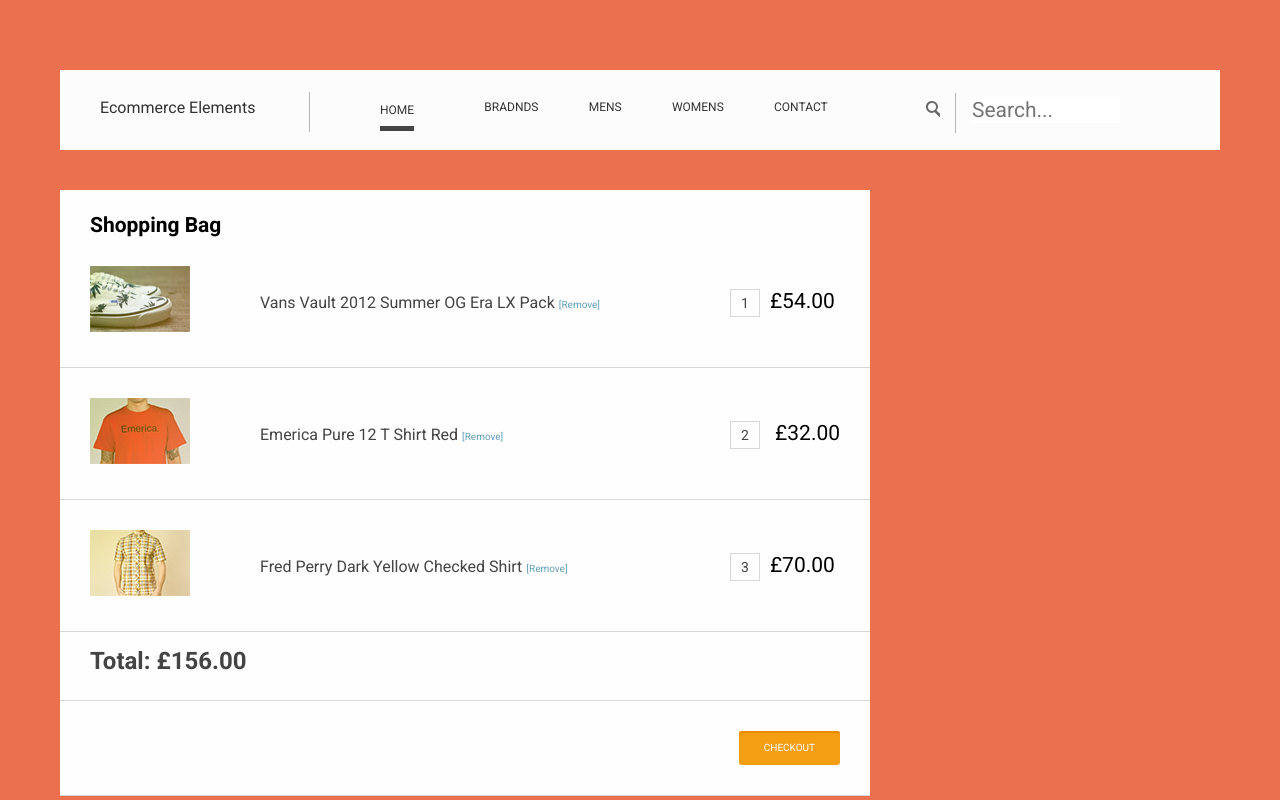
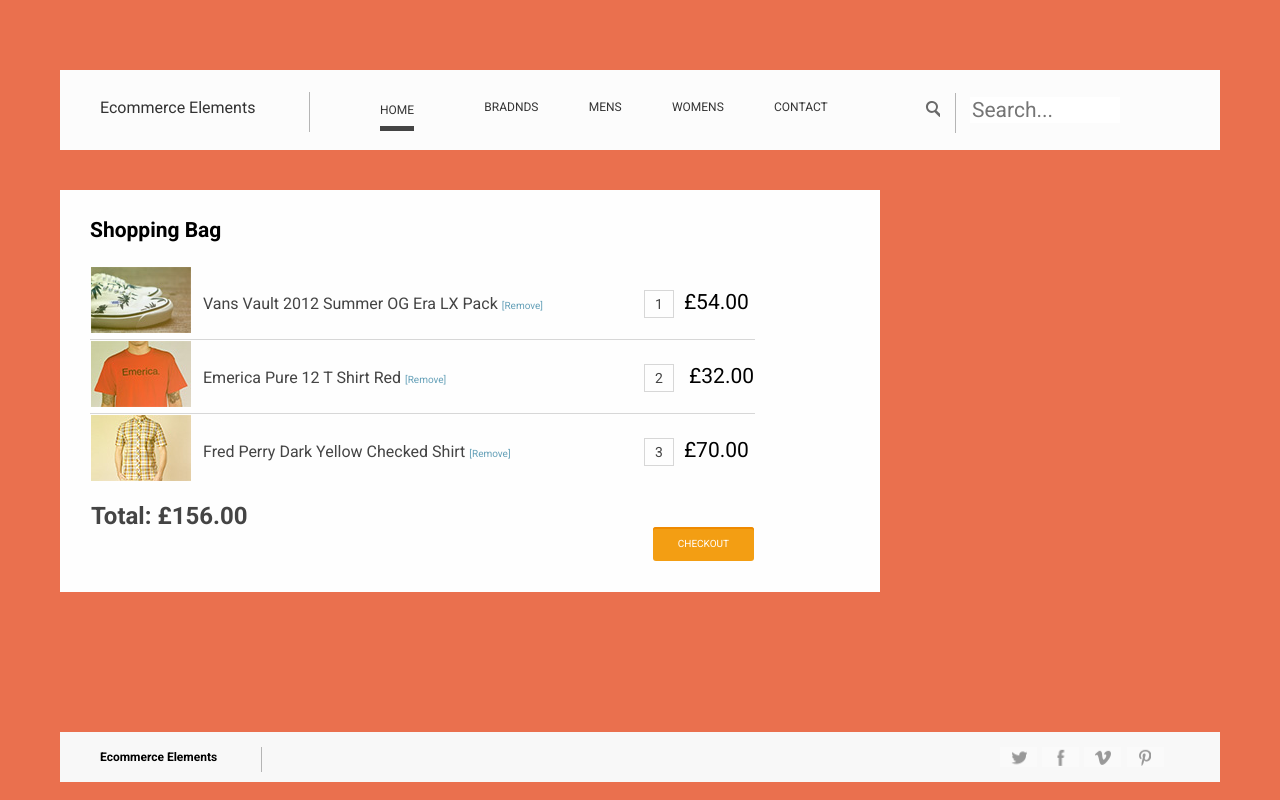
Before and after one commit to bogdanGR/ray-ban, a plain HTML site: page shopping-bag.html in a window 1280 px wide. Shown: the top 800 px of the page. Drawn offline with Linux system fonts and the light colour scheme.

Commit message:
Update 2016-11-19T17:30:09.967Z

```diff
--- a/css/style.css
+++ b/css/style.css
@@ -778,19 +778,15 @@
   text-decoration: none; }
 
 .table {
-  margin-bottom: 140px;
-  padding: 30px;
-  background-color: #fefefe;
   border-spacing: 0;
   border-collapse: collapse; }
 
-td {
-  border-bottom: 1px solid #d7d7d7;
-  padding: 30px; }
+.table__td {
+  border-bottom: 1px solid #d7d7d7; }
 
 .table__title {
-  padding-left: 30px;
-  padding-top: 25px;
+  margin: 0;
+  padding-bottom: 25px;
   font-size: 21px;
   line-height: 21px;
   font-weight: 700;
@@ -843,3 +839,9 @@
   line-height: 18px;
   font-weight: 700;
   color: #444444; }
+
+.content {
+  width: 760px;
+  margin-bottom: 140px;
+  padding: 30px;
+  background-color: #fefefe; }
--- a/shopping bag.html
+++ b/shopping-bag.html
@@ -40,30 +40,31 @@
     </div>
   </header>
   <main>
+    <div class="content">
     <table class="table">
-      <caption class="table__title">Shopping Bag</caption>
+      <h2 class="table__title">Shopping Bag</h2>
 
       <tr class="table__tr">
-          <td>
+          <td class="table__td">
             <a href="#"><img src="img/basket-product-1.jpg" alt="апельсиновое" width="100" height="66"></a>
           </td>
-          <td><a class="table__product-name" href="#">Vans Vault 2012 Summer OG Era LX Pack
+          <td class="table__td"><a class="table__product-name" href="#">Vans Vault 2012 Summer OG Era LX Pack
           <a class="table__link" href="#">[Remove]</a>
             </a>
           </td>
-          <td class="table__col"><span class="table__number">1</span><span class="table__price-td">&#163;54.00</span></td>
+          <td class="table__col  table__td"><span class="table__number">1</span><span class="table__price-td">&#163;54.00</span></td>
       </tr>
 
 
       <tr class="table__tr">
-          <td>
+          <td class="table__td">
             <a href="#"><img src="img/basket-product-2.jpg" alt="апельсиновое" width="100" height="66"></a>
           </td>
-          <td><a class="table__product-name" href="#">Emerica Pure 12 T Shirt Red
+          <td class="table__td"><a class="table__product-name" href="#">Emerica Pure 12 T Shirt Red
           <a class="table__link" href="#">[Remove]</a>
             </a>
           </td>
-          <td class="table__col"><span class="table__number">2</span> <span class="price-td">&#163;32.00</span></td>
+          <td class="table__col  table__td"><span class="table__number">2</span> <span class="price-td">&#163;32.00</span></td>
       </tr>
 
       <tr>
@@ -83,6 +84,7 @@
         <td colspan="5"><a class="table__btn" href="#">Checkout</a></td>
       </tr>
     </table>
+    </div>
 
   </main>
   <footer class="page-footer">
```
Also changed, not shown: css/style-min.css.
